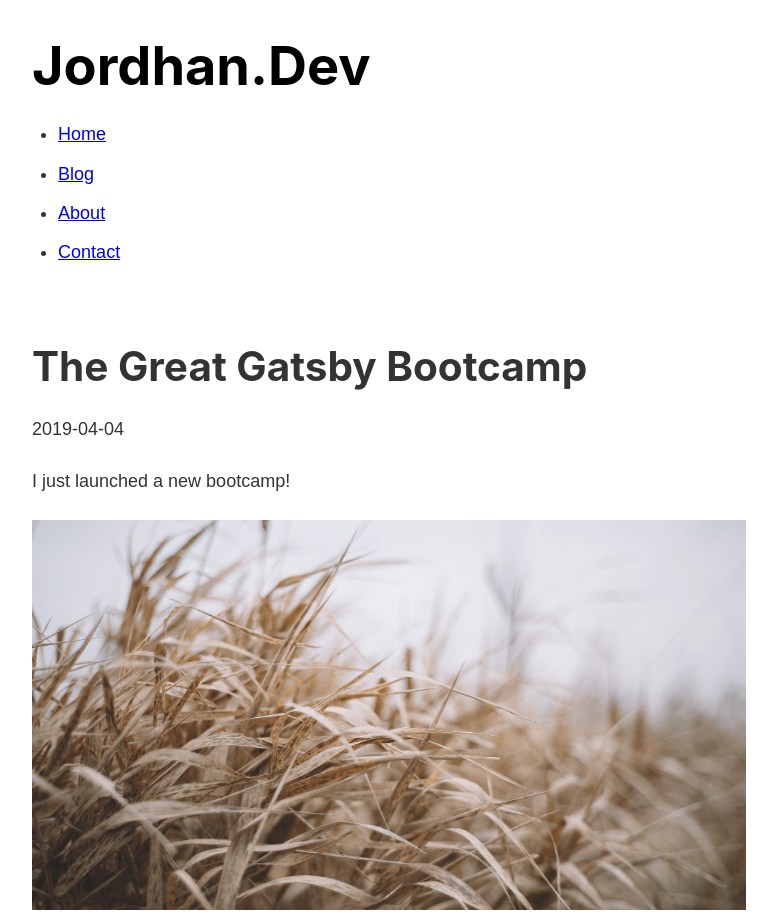
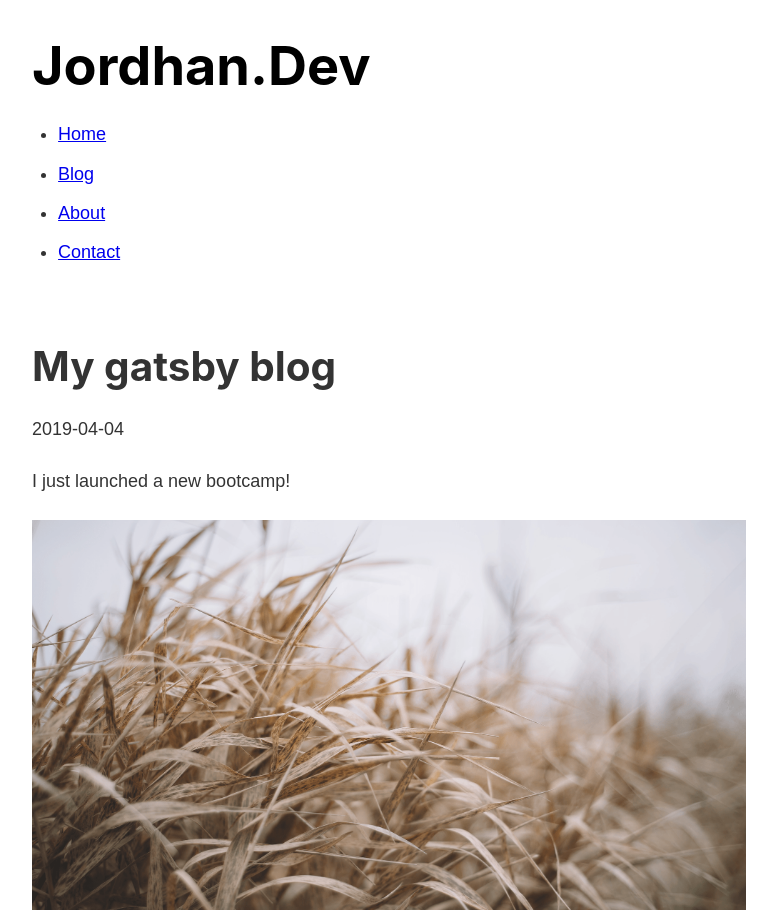
Before and after one commit to Jordhan-Carvalho/gatsby-portfolio, a Gatsby site: page /blog/gatsby in a window 1280 px wide. Shown: the top 920 px of the page, without its empty margins (251-1028 px from the left). Built offline with nearby package versions, Linux system fonts and the light colour scheme; Gatsby itself is replaced by a stand-in of ours.

Commit message:
Eddited blog

```diff
--- a/src/posts/gatsby/gatsby.md
+++ b/src/posts/gatsby/gatsby.md
@@ -1,5 +1,5 @@
 ---
-title: "The Great Gatsby Bootcamp"
+title: "My gatsby blog"
 date: "2019-04-04"
 ---
 
```
